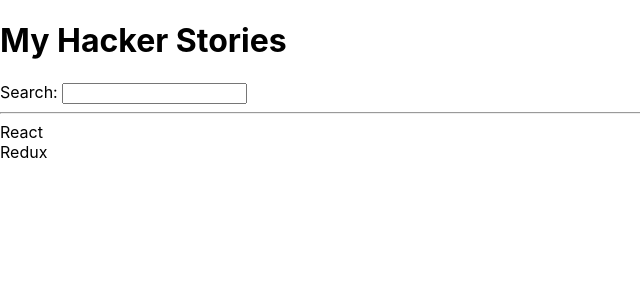
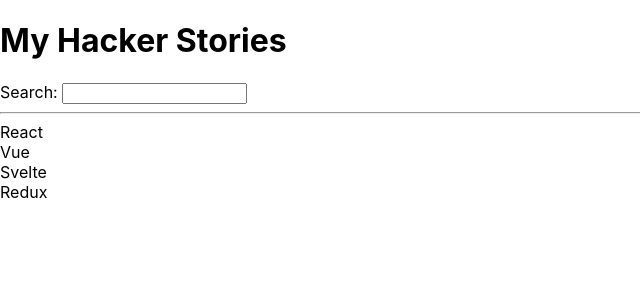
Before and after one commit to dominguezcelada/hacker-stories, a React (Create React App) app: page / in a window 1280 px wide. Shown: the top 300 px of the page, without its empty margins (0-640 px from the left). Built offline with nearby package versions, Linux system fonts and the light colour scheme.

Commit message:
feat(lists-in-react): increase number of elements in list

```diff
--- a/src/App.js
+++ b/src/App.js
@@ -12,12 +12,28 @@
     objectID: 0,
   },
   {
+    title: 'Vue',
+    url: 'https://vuejs.org/',
+    author: 'Evan You',
+    num_comments: 3,
+    points: 4,
+    objectID: 1,
+  },
+  {
+    title: 'Svelte',
+    url: 'https://svelte.dev/',
+    author: 'Rich Harris',
+    num_comments: 3,
+    points: 4,
+    objectID: 2,
+  },
+  {
     title: 'Redux',
     url: 'https://redux.js.org/',
     author: 'Dan Abramov, Andrew Clark',
     num_comments: 2,
     points: 5,
-    objectID: 1,
+    objectID: 3,
   },
 ];
 
```
